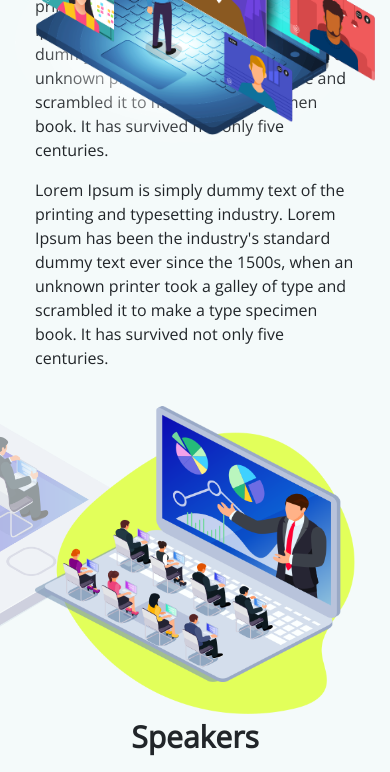
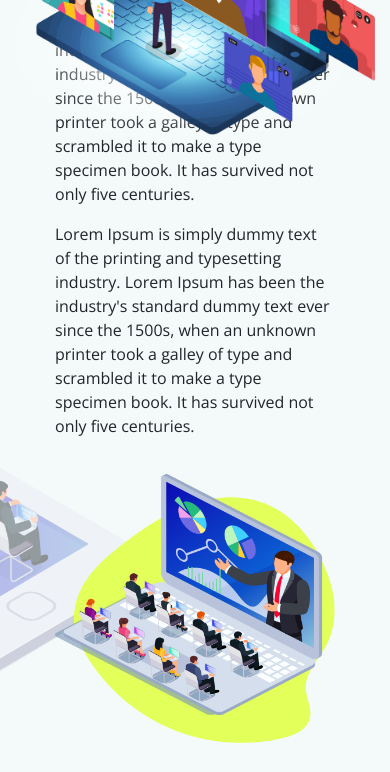
Before and after one commit to shettyabhijith/trescon_assign1, a plain HTML site: page index.html in a window 390 px wide. Shown: the part 757-1529 px from the top of the page. Drawn offline with nearby package versions, Linux system fonts and the light colour scheme.

Commit message:
Update style.css

```diff
--- a/css/style.css
+++ b/css/style.css
@@ -302,7 +302,7 @@ button.owl-next {
     display: none;
   }
    .elem12{
-    padding: 0px 20px;
+    padding: 20px 40px;
   }
 
 }
```
